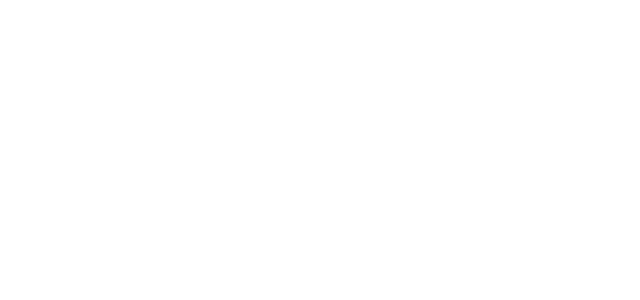
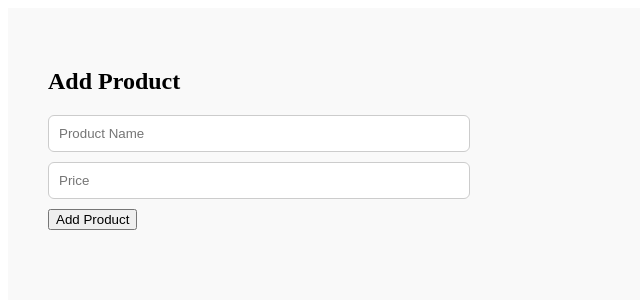
Before and after one commit to Priyanshh95/smart-qr-walmart, a React (Create React App) app in the folder admin-dashboard/: page /add-product in a window 1280 px wide. Before the commit this address had no page. Shown: the top 300 px of the page, without its empty margins (0-640 px from the left). Built offline with nearby package versions, Linux system fonts and the light colour scheme; sample sign-in values are in the browser's storage.

Commit message:
add-delete-price

```diff
--- /dev/null
+++ b/admin-dashboard/src/AddProduct.js
@@ -0,0 +1,25 @@
+import React, { useState } from 'react';
+import './Dashboard.css';
+
+const AddProduct = () => {
+  const [name, setName] = useState('');
+  const [price, setPrice] = useState('');
+
+  const handleAdd = () => {
+    if (!name || !price) return alert("Please fill all fields");
+    alert(`Product "${name}" with price ₹${price} added! (stubbed)`);
+    setName('');
+    setPrice('');
+  };
+
+  return (
+    <div className="dashboard-container">
+      <h2>Add Product</h2>
+      <input placeholder="Product Name" value={name} onChange={(e) => setName(e.target.value)} />
+      <input placeholder="Price" type="number" value={price} onChange={(e) => setPrice(e.target.value)} />
+      <button onClick={handleAdd}>Add Product</button>
+    </div>
+  );
+};
+
+export default AddProduct;
--- /dev/null
+++ b/admin-dashboard/src/AdjustPricing.js
@@ -0,0 +1,25 @@
+import React, { useState } from 'react';
+import './Dashboard.css';
+
+const AdjustPricing = () => {
+  const [productId, setProductId] = useState('');
+  const [newPrice, setNewPrice] = useState('');
+
+  const handleAdjust = () => {
+    if (!productId || !newPrice) return alert("Fill all fields");
+    alert(`Price for product ID ${productId} updated to ₹${newPrice} (stubbed)`);
+    setProductId('');
+    setNewPrice('');
+  };
+
+  return (
+    <div className="dashboard-container">
+      <h2>Adjust Product Pricing</h2>
+      <input placeholder="Product ID" value={productId} onChange={(e) => setProductId(e.target.value)} />
+      <input placeholder="New Price" type="number" value={newPrice} onChange={(e) => setNewPrice(e.target.value)} />
+      <button onClick={handleAdjust}>Update Price</button>
+    </div>
+  );
+};
+
+export default AdjustPricing;
--- a/admin-dashboard/src/App.js
+++ b/admin-dashboard/src/App.js
@@ -2,6 +2,10 @@
 import { BrowserRouter as Router, Routes, Route, Navigate } from 'react-router-dom';
 import AdminLogin from './AdminLogin';
 import AdminSignup from './AdminSignup';
+import Dashboard from './Dashboard';
+import AddProduct from './AddProduct';
+import RemoveProduct from './RemoveProduct';
+import AdjustPricing from './AdjustPricing';
 import ProductQR from './ProductQR';
 
 function App() {
@@ -13,10 +17,11 @@
         <Route path="/" element={<Navigate to="/login" />} />
         <Route path="/login" element={<AdminLogin />} />
         <Route path="/signup" element={<AdminSignup />} />
-        <Route
-          path="/dashboard"
-          element={isLoggedIn ? <ProductQR /> : <Navigate to="/login" />}
-        />
+        <Route path="/dashboard" element={isLoggedIn ? <Dashboard /> : <Navigate to="/login" />} />
+        <Route path="/add-product" element={isLoggedIn ? <AddProduct /> : <Navigate to="/login" />} />
+        <Route path="/remove-product" element={isLoggedIn ? <RemoveProduct /> : <Navigate to="/login" />} />
+        <Route path="/adjust-pricing" element={isLoggedIn ? <AdjustPricing /> : <Navigate to="/login" />} />
+        <Route path="/generate-qr" element={isLoggedIn ? <ProductQR /> : <Navigate to="/login" />} />
       </Routes>
     </Router>
   );
--- /dev/null
+++ b/admin-dashboard/src/Dashboard.css
@@ -0,0 +1,56 @@
+.dashboard-container {
+  padding: 40px;
+  background: #f9f9f9;
+  min-height: 100vh;
+}
+
+.dashboard-header {
+  display: flex;
+  justify-content: space-between;
+  align-items: center;
+  margin-bottom: 30px;
+}
+
+.dashboard-header h2 {
+  margin: 0;
+}
+
+.dashboard-header button {
+  background-color: #ff4d4f;
+  color: white;
+  border: none;
+  padding: 10px 20px;
+  border-radius: 6px;
+  cursor: pointer;
+}
+
+.dashboard-options {
+  display: flex;
+  flex-wrap: wrap;
+  gap: 20px;
+}
+
+.dashboard-options button {
+  padding: 15px 25px;
+  font-size: 1rem;
+  background-color: #007bff;
+  color: white;
+  border: none;
+  border-radius: 8px;
+  cursor: pointer;
+  flex: 1 1 200px;
+}
+
+.dashboard-options button:hover {
+  background-color: #0056b3;
+}
+
+.dashboard-container input {
+  display: block;
+  margin: 10px 0;
+  padding: 10px;
+  width: 100%;
+  max-width: 400px;
+  border: 1px solid #ccc;
+  border-radius: 6px;
+}
--- /dev/null
+++ b/admin-dashboard/src/Dashboard.js
@@ -0,0 +1,29 @@
+import React from 'react';
+import { useNavigate } from 'react-router-dom';
+import './Dashboard.css';
+
+const Dashboard = () => {
+  const navigate = useNavigate();
+
+  const logout = () => {
+    localStorage.removeItem("userEmail");
+    navigate("/login");
+  };
+
+  return (
+    <div className="dashboard-container">
+      <div className="dashboard-header">
+        <h2>Admin Dashboard</h2>
+        <button onClick={logout}>Logout</button>
+      </div>
+      <div className="dashboard-options">
+        <button onClick={() => navigate('/add-product')}>Add Product</button>
+        <button onClick={() => navigate('/remove-product')}>Remove Product</button>
+        <button onClick={() => navigate('/adjust-pricing')}>Adjust Pricing</button>
+        <button onClick={() => navigate('/generate-qr')}>Generate QR</button>
+      </div>
+    </div>
+  );
+};
+
+export default Dashboard;
--- /dev/null
+++ b/admin-dashboard/src/RemoveProduct.js
@@ -0,0 +1,22 @@
+import React, { useState } from 'react';
+import './Dashboard.css';
+
+const RemoveProduct = () => {
+  const [productId, setProductId] = useState('');
+
+  const handleRemove = () => {
+    if (!productId) return alert("Enter Product ID to remove");
+    alert(`Product with ID ${productId} removed (stubbed)`);
+    setProductId('');
+  };
+
+  return (
+    <div className="dashboard-container">
+      <h2>Remove Product</h2>
+      <input placeholder="Product ID" value={productId} onChange={(e) => setProductId(e.target.value)} />
+      <button onClick={handleRemove}>Remove</button>
+    </div>
+  );
+};
+
+export default RemoveProduct;
```
